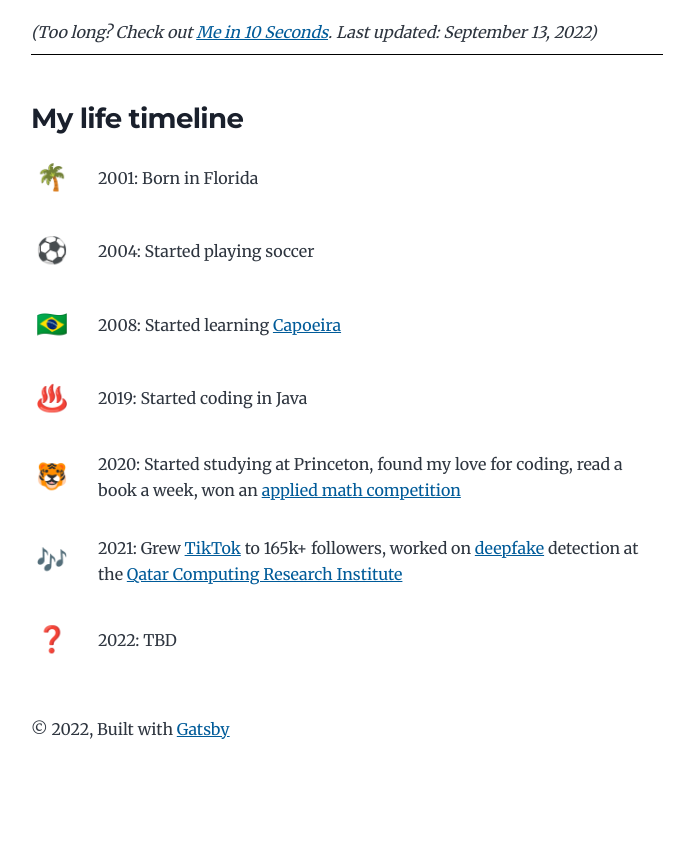
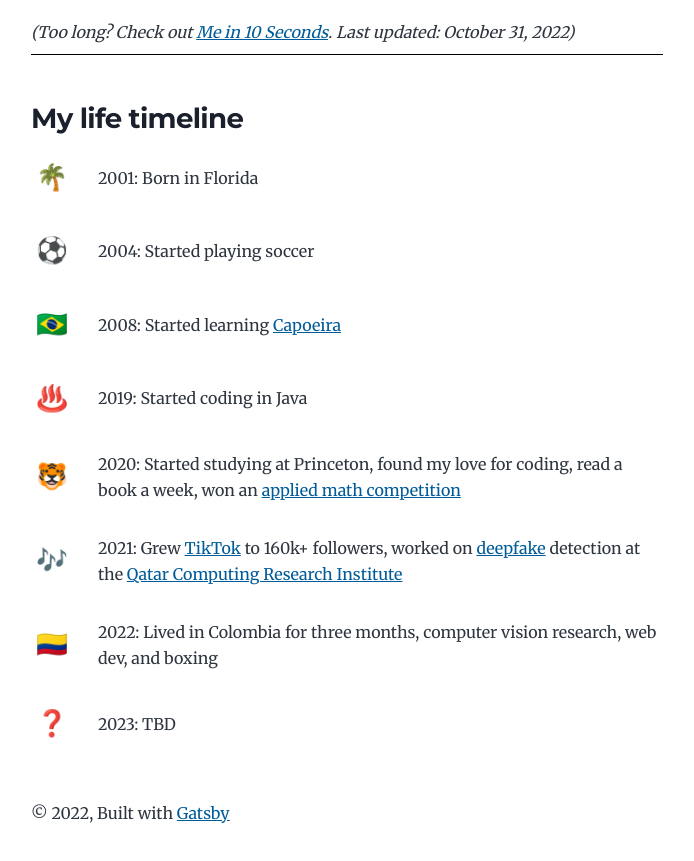
Before and after one commit to krisselberg/personal-react-website, a Gatsby site: page /about in a window 1280 px wide. Shown: the part 239-1100 px from the top of the page, without its empty margins (293-987 px from the left). Before the commit the page ends 1044 px from the top, so only its background shows below. Built offline with nearby package versions, Linux system fonts and the light colour scheme; Gatsby itself is replaced by a stand-in of ours.

Commit message:
updated about

```diff
--- a/src/pages/about.js
+++ b/src/pages/about.js
@@ -14,7 +14,7 @@ const About = ({ data, location }) => {
           <h1>Me In 10 Minutes</h1>
           <span className="about-header-subtitle">
             (Too long? Check out <Link to="/">Me in 10 Seconds</Link>. Last
-            updated: September 13, 2022)
+            updated: October 31, 2022)
           </span>
         </div>
         <div className="about-body">
@@ -69,7 +69,7 @@ const About = ({ data, location }) => {
               >
                 TikTok
               </a>{" "}
-              to 165k+ followers, worked on{" "}
+              to 160k+ followers, worked on{" "}
               <a
                 href="https://www.theguardian.com/technology/2020/jan/13/what-are-deepfakes-and-how-can-you-spot-them"
                 target="_blank"
@@ -88,8 +88,17 @@ const About = ({ data, location }) => {
             </p>
           </div>
           <div className="about-flex-box">
+            <p>🇨🇴</p>
+            <p>
+              2022: Lived in Colombia for three months, computer vision
+              research, web dev, and boxing
+            </p>
+          </div>
+          <div className="about-flex-box">
             <p>❓</p>
-            <p>2022: TBD</p>
+            <p>
+              2023: TBD
+            </p>
           </div>
         </div>
       </main>
```
